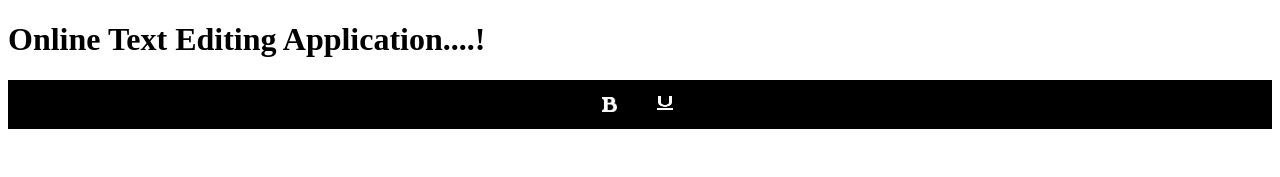
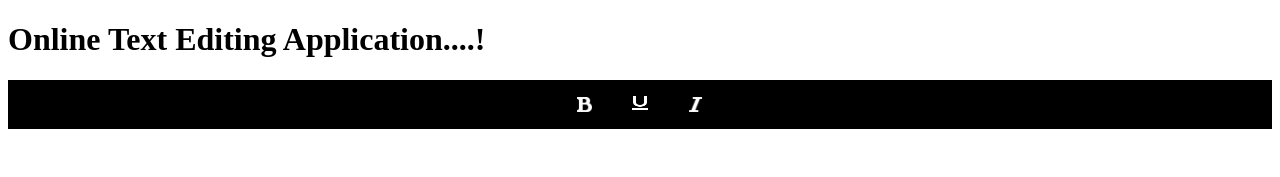
Before and after one commit to Kirusnabavani/Text-Editor, a plain HTML site: page index.html in a window 1280 px wide. Shown: the top 177 px of the page. Drawn offline with Linux system fonts and the light colour scheme.

Commit message:
Italic Function  Added

```diff
--- a/index.html
+++ b/index.html
@@ -69,6 +69,10 @@
             <u><img src="Resources/format_underline_white_192x192.png" width="28" height="18" ></u>
         </button>
 
+        <button type="button" class="custom-button" onclick="cmd('italic')">
+            <i><img src="Resources/italic-xxl.png" width="15" height="15" ></i>
+        </button>
+
     </div>
   </center>
 
```
